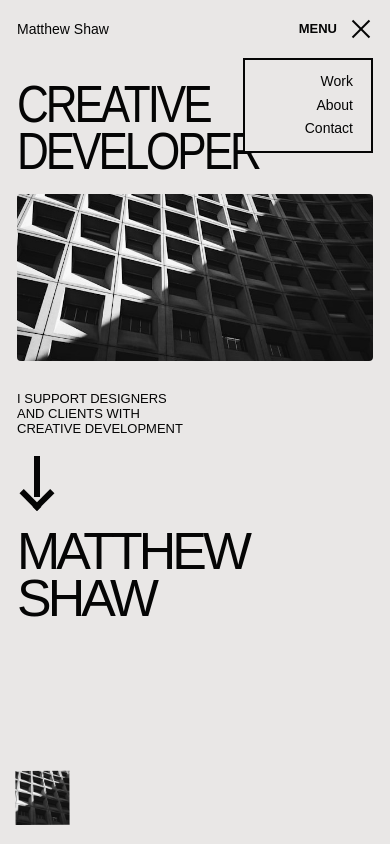
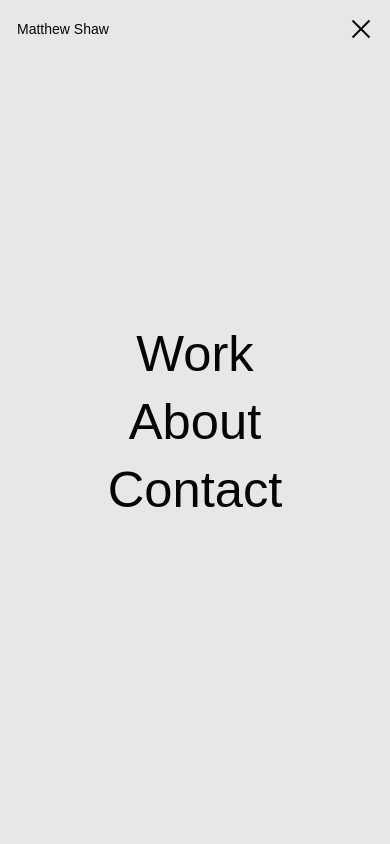
Before and after one commit to Matty1515/mshaw-portfolio, a Nuxt app: page / in a window 390 px wide. Both pictures are taken after a click on the button "MENU". Shown: the top 844 px of the page. Built offline with nearby package versions, Linux system fonts and the light colour scheme.

Commit message:
Full screen mobile menu

```diff
--- a/app/components/home/Header.vue
+++ b/app/components/home/Header.vue
@@ -1,11 +1,70 @@
 <script setup>
-import { ref } from 'vue';
+import { nextTick, onBeforeUnmount, onMounted, ref, watch } from 'vue';
 
 const menuOpen = ref(false);
+const menuButton = ref(null);
+const mobileNavigation = ref(null);
+let mobileMediaQuery;
+let previousBodyOverflow = '';
+let previousDocumentOverflow = '';
 
 const closeMenu = () => {
   menuOpen.value = false;
 };
+
+const closeMenuAndRestoreFocus = async () => {
+  closeMenu();
+  await nextTick();
+  menuButton.value?.focus();
+};
+
+const toggleMenu = () => {
+  menuOpen.value = !menuOpen.value;
+};
+
+const restorePageScroll = () => {
+  document.body.style.overflow = previousBodyOverflow;
+  document.documentElement.style.overflow = previousDocumentOverflow;
+};
+
+const handleKeydown = (event) => {
+  if (event.key !== 'Escape' || !menuOpen.value) return;
+
+  event.preventDefault();
+  closeMenuAndRestoreFocus();
+};
+
+const handleMobileBreakpointChange = (event) => {
+  if (!event.matches) closeMenu();
+};
+
+watch(menuOpen, async (isOpen) => {
+  if (isOpen) {
+    previousBodyOverflow = document.body.style.overflow;
+    previousDocumentOverflow = document.documentElement.style.overflow;
+    document.body.style.overflow = 'hidden';
+    document.documentElement.style.overflow = 'hidden';
+
+    await nextTick();
+    if (menuOpen.value) mobileNavigation.value?.querySelector('a')?.focus();
+    return;
+  }
+
+  restorePageScroll();
+});
+
+onMounted(() => {
+  mobileMediaQuery = window.matchMedia('(max-width: 860px)');
+  mobileMediaQuery.addEventListener('change', handleMobileBreakpointChange);
+  window.addEventListener('keydown', handleKeydown);
+});
+
+onBeforeUnmount(() => {
+  mobileMediaQuery?.removeEventListener('change', handleMobileBreakpointChange);
+  window.removeEventListener('keydown', handleKeydown);
+
+  if (menuOpen.value) restorePageScroll();
+});
 </script>
 
 <template>
@@ -29,13 +88,15 @@ const closeMenu = () => {
     </nav>
 
     <button
+      ref="menuButton"
       class="menu-button"
       type="button"
       aria-controls="mobile-navigation"
       :aria-expanded="menuOpen"
-      @click="menuOpen = !menuOpen"
+      :aria-label="menuOpen ? 'Close menu' : 'Open menu'"
+      @click="toggleMenu"
     >
-      <span>MENU</span>
+      <span class="menu-label">MENU</span>
       <span class="menu-icon" aria-hidden="true">
         <span></span>
         <span></span>
@@ -44,6 +105,7 @@ const closeMenu = () => {
     </button>
 
     <nav
+      ref="mobileNavigation"
       v-show="menuOpen"
       id="mobile-navigation"
       class="mobile-navigation"
@@ -139,6 +201,8 @@ const closeMenu = () => {
   .portfolio-brand {
     grid-column: 1;
     grid-row: 1;
+    position: relative;
+    z-index: 2;
   }
 
   .portfolio-role,
@@ -164,6 +228,8 @@ const closeMenu = () => {
     cursor: pointer;
     font-size: clamp(13px, 2.5vw, 24px);
     font-weight: 600;
+    position: relative;
+    z-index: 2;
   }
 
   .menu-icon {
@@ -192,18 +258,25 @@ const closeMenu = () => {
     transform: translateY(clamp(-10px, -1vw, -6px)) rotate(-45deg);
   }
 
+  .menu-button[aria-expanded='true'] .menu-label {
+    display: none;
+  }
+
   .mobile-navigation {
-    position: absolute;
-    z-index: 2;
-    top: clamp(36px, 6vw, 58px);
-    right: 0;
-    min-width: 130px;
-    padding: 14px 18px;
+    position: fixed;
+    z-index: 1;
+    inset: 0;
+    width: 100vw;
+    min-height: 100vh;
+    min-height: 100dvh;
+    padding: clamp(72px, 16vw, 120px) clamp(24px, 8vw, 48px);
     display: grid;
-    gap: 8px;
-    border: 2px solid currentColor;
+    place-content: center;
+    gap: clamp(18px, 5vw, 32px);
     background: var(--portfolio-content-background);
-    text-align: right;
+    font-size: clamp(42px, 13vw, 72px);
+    line-height: 0.95;
+    text-align: center;
   }
 }
 
```
